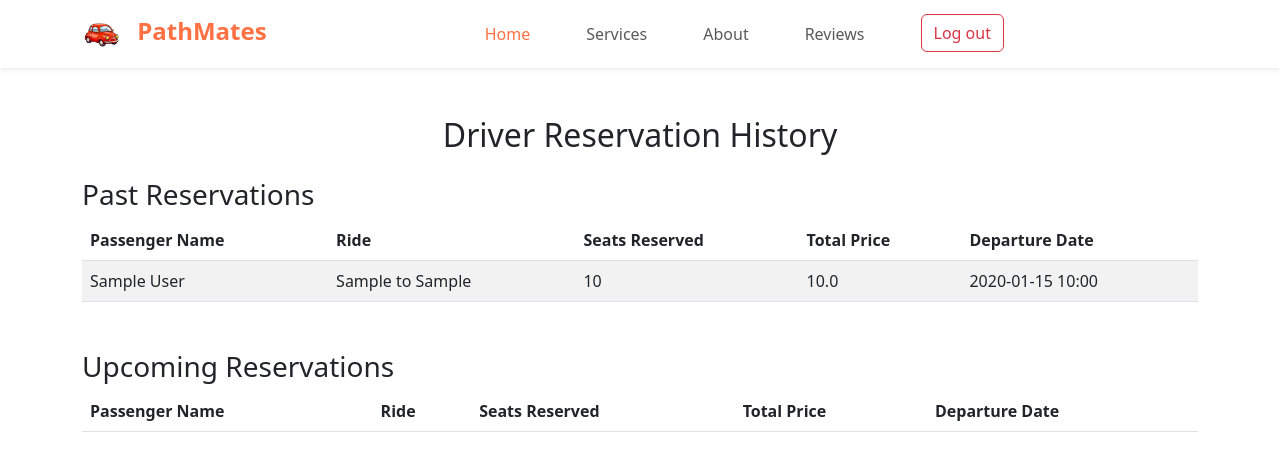
After one commit to RihemAmri/projet_jee, a Spring Boot app: page /driver/reservationhistory in a window 1280 px wide. The commit adds this page. Shown: the top 471 px of the page. Run offline with Spring Boot 4, Linux system fonts and the light colour scheme; a user stored in the database is signed in; tables that the repository leaves empty hold one stand-in row (values such as "Sample post"); lists and menus that the app fills with data are empty; some of the project's set-up classes (security, data sources, template engines, error pages and the like) are left out, and stand-ins take their place.

Commit message:
Added driver reservation history page and related changes

```diff
--- a/src/main/java/com/example/covoiturage/controller/ReservationController.java
+++ b/src/main/java/com/example/covoiturage/controller/ReservationController.java
@@ -177,6 +177,47 @@ public class ReservationController {
 
         return "redirect:/reservationhistory?success=Reservation cancelled";
     }
+    @GetMapping("/driver/reservationhistory")
+    public String viewDriverReservationHistory(HttpSession session, Model model) {
+        try {
+            // Vérifier si l'utilisateur est connecté
+            Long userId = (Long) session.getAttribute("id");
+            if (userId == null) {
+                return "redirect:/loginn"; // Rediriger vers la page de connexion si l'utilisateur n'est pas connecté
+            }
+
+            // Récupérer l'utilisateur (le conducteur)
+            AppUser appUser = userService.findById(userId);
+            if (appUser == null) {
+                model.addAttribute("error", "User not found");
+                return "error"; // Afficher une page d'erreur si l'utilisateur n'existe pas
+            }
+
+            // Récupérer tous les trajets que l'utilisateur (le conducteur) a publiés
+            List<Ride> rides = rideService.findRidesByDriver(appUser);
+
+            // Diviser les réservations en passées et à venir pour chaque trajet
+            List<Reservation> pastReservations = rides.stream()
+                    .flatMap(ride -> ride.getReservations().stream()) // Récupérer les réservations liées à chaque trajet
+                    .filter(reservation -> reservation.getRide().getDepartureDate().before(new Date()))
+                    .collect(Collectors.toList());
+
+            List<Reservation> upcomingReservations = rides.stream()
+                    .flatMap(ride -> ride.getReservations().stream()) // Récupérer les réservations liées à chaque trajet
+                    .filter(reservation -> reservation.getRide().getDepartureDate().after(new Date()))
+                    .collect(Collectors.toList());
+
+            // Ajouter les réservations au modèle
+            model.addAttribute("pastReservations", pastReservations);
+            model.addAttribute("upcomingReservations", upcomingReservations);
+
+            return "driver-reservation-history"; // Vue pour l'historique des réservations du conducteur
+        } catch (Exception e) {
+            e.printStackTrace();
+            model.addAttribute("error", "An error occurred while fetching reservation history.");
+            return "error"; // Afficher une page d'erreur en cas de problème
+        }
+    }
 
 
 
--- a/src/main/java/com/example/covoiturage/repository/RideRepository.java
+++ b/src/main/java/com/example/covoiturage/repository/RideRepository.java
@@ -1,5 +1,6 @@
 package com.example.covoiturage.repository;
 
+import com.example.covoiturage.entity.AppUser;
 import com.example.covoiturage.entity.Ride;
 import org.springframework.data.jpa.repository.JpaRepository;
 import org.springframework.data.jpa.repository.Query;
@@ -18,4 +19,5 @@ public interface RideRepository extends JpaRepository<Ride, Long> {
     List<Ride> searchRides(String departurePoint, String destination, Date departureDate, Double maxPrice, String driverName);
     List<Ride> findByDriverId(Long driverId);
 
+    List<Ride> findByDriver(AppUser driver);
 }
--- a/src/main/java/com/example/covoiturage/service/RideService.java
+++ b/src/main/java/com/example/covoiturage/service/RideService.java
@@ -1,5 +1,6 @@
 package com.example.covoiturage.service;
 
+import com.example.covoiturage.entity.AppUser;
 import com.example.covoiturage.entity.Ride;
 
 import java.util.Date;
@@ -15,4 +16,9 @@ public interface RideService {
     void updateRide(Ride ride);
 
     void delete(Ride ride);
+
+
+
+
+    public List<Ride> findRidesByDriver(AppUser driver);
 }
--- a/src/main/java/com/example/covoiturage/service/RideServiceImpl.java
+++ b/src/main/java/com/example/covoiturage/service/RideServiceImpl.java
@@ -1,5 +1,6 @@
 package com.example.covoiturage.service;
 
+import com.example.covoiturage.entity.AppUser;
 import com.example.covoiturage.entity.Ride;
 import com.example.covoiturage.repository.RideRepository;
 import org.springframework.stereotype.Service;
@@ -60,6 +61,9 @@ public class RideServiceImpl implements RideService {
 
 
 
+    public List<Ride> findRidesByDriver(AppUser driver) {
+        return rideRepository.findByDriver(driver); // Méthode qui retourne les trajets d'un conducteur
+    }
 
 
 }
--- /dev/null
+++ b/src/main/resources/templates/driver-reservation-history.html
@@ -0,0 +1,78 @@
+<!DOCTYPE html>
+<html lang="en">
+<head>
+  <meta charset="UTF-8">
+  <meta name="viewport" content="width=device-width, initial-scale=1.0">
+  <title>Reservation History - Driver</title>
+  <!-- Include Bootstrap CSS -->
+  <link href="https://cdn.jsdelivr.net/npm/bootstrap@5.3.0/dist/css/bootstrap.min.css" rel="stylesheet">
+  <link href="/css/navbar.css" rel="stylesheet">
+  <script>
+    // JavaScript function to show a confirmation dialog
+    function confirmCancellation(event) {
+      const userConfirmed = confirm("Are you sure you want to cancel this reservation?");
+      if (!userConfirmed) {
+        // Prevent form submission if the user cancels
+        event.preventDefault();
+      }
+    }
+  </script>
+</head>
+<body>
+<!-- Include Navbar (if any) -->
+<div th:replace="~{fragments/navb :: navbar}"></div>
+
+<div class="container mt-5">
+  <h2 class="text-center mb-4">Driver Reservation History</h2>
+
+  <!-- Section for Past Reservations -->
+  <h3>Past Reservations</h3>
+  <table class="table table-striped">
+    <thead>
+    <tr>
+      <th>Passenger Name</th>
+      <th>Ride</th>
+      <th>Seats Reserved</th>
+      <th>Total Price</th>
+      <th>Departure Date</th>
+    </tr>
+    </thead>
+    <tbody>
+    <!-- Displaying past reservations -->
+    <tr th:each="reservation : ${pastReservations}">
+      <td th:text="${reservation.passenger.firstName + ' ' + reservation.passenger.lastName}"></td>
+      <td th:text="${reservation.ride.departurePoint} + ' to ' + ${reservation.ride.destination}"></td>
+      <td th:text="${reservation.seatsReserved}"></td>
+      <td th:text="${reservation.totalPrice}"></td>
+      <td th:text="${#dates.format(reservation.ride.departureDate, 'yyyy-MM-dd HH:mm')}"></td>
+    </tr>
+    </tbody>
+  </table>
+
+  <!-- Section for Upcoming Reservations -->
+  <h3 class="mt-5">Upcoming Reservations</h3>
+  <table class="table table-striped">
+    <thead>
+    <tr>
+      <th>Passenger Name</th>
+      <th>Ride</th>
+      <th>Seats Reserved</th>
+      <th>Total Price</th>
+      <th>Departure Date</th>
+    </tr>
+    </thead>
+    <tbody>
+    <!-- Displaying upcoming reservations -->
+    <tr th:each="reservation : ${upcomingReservations}">
+      <td th:text="${reservation.passenger.firstName + ' ' + reservation.passenger.lastName}"></td>
+      <td th:text="${reservation.ride.departurePoint} + ' to ' + ${reservation.ride.destination}"></td>
+      <td th:text="${reservation.seatsReserved}"></td>
+      <td th:text="${reservation.totalPrice}"></td>
+      <td th:text="${#dates.format(reservation.ride.departureDate, 'yyyy-MM-dd HH:mm')}"></td>
+    </tr>
+    </tbody>
+  </table>
+</div>
+
+</body>
+</html>
--- a/src/main/resources/templates/fragments/navb.html
+++ b/src/main/resources/templates/fragments/navb.html
@@ -18,7 +18,12 @@
             <!-- Affichage conditionnel pour les Conducteurs -->
             <li class="nav-item" th:if="${session.role == 'driver'}">
 
-              <a class="nav-link" href="/addrides">Proposer un trajet</a>
+              <a class="nav-link" href="/addrides">Offer a Ride</a>
+            </li>
+
+            <!-- Page d'historique des réservations pour le conducteur -->
+            <li class="nav-item" th:if="${session.role == 'driver'}">
+              <a class="nav-link" href="/driver/reservationhistory">Driver Reservation History</a>
             </li>
 
             <li class="nav-item" th:if="${session.role == 'passenger'}">
```
Also changed, not shown: src/main/java/com/example/covoiturage/entity/Ride.java (+9 -0 lines).
